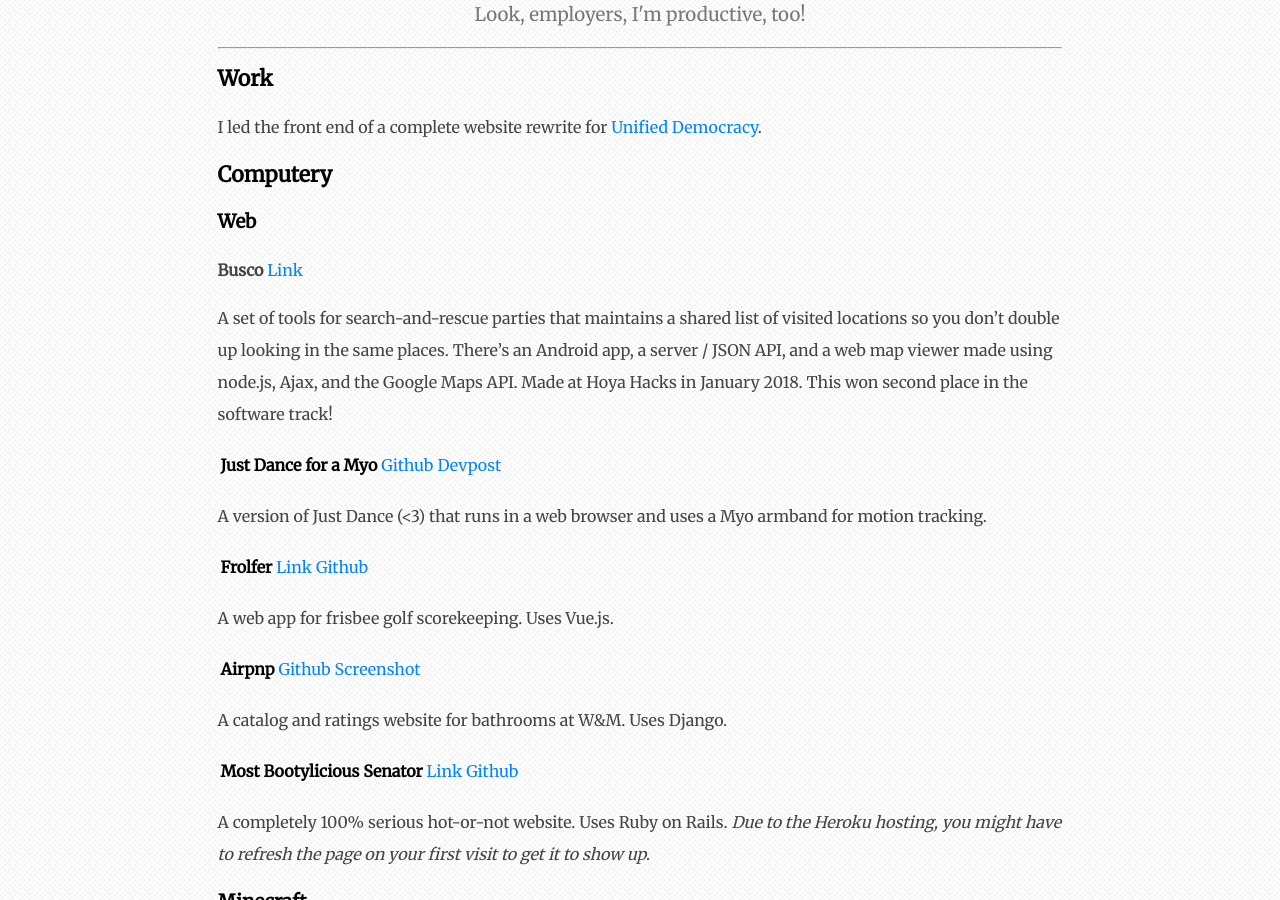
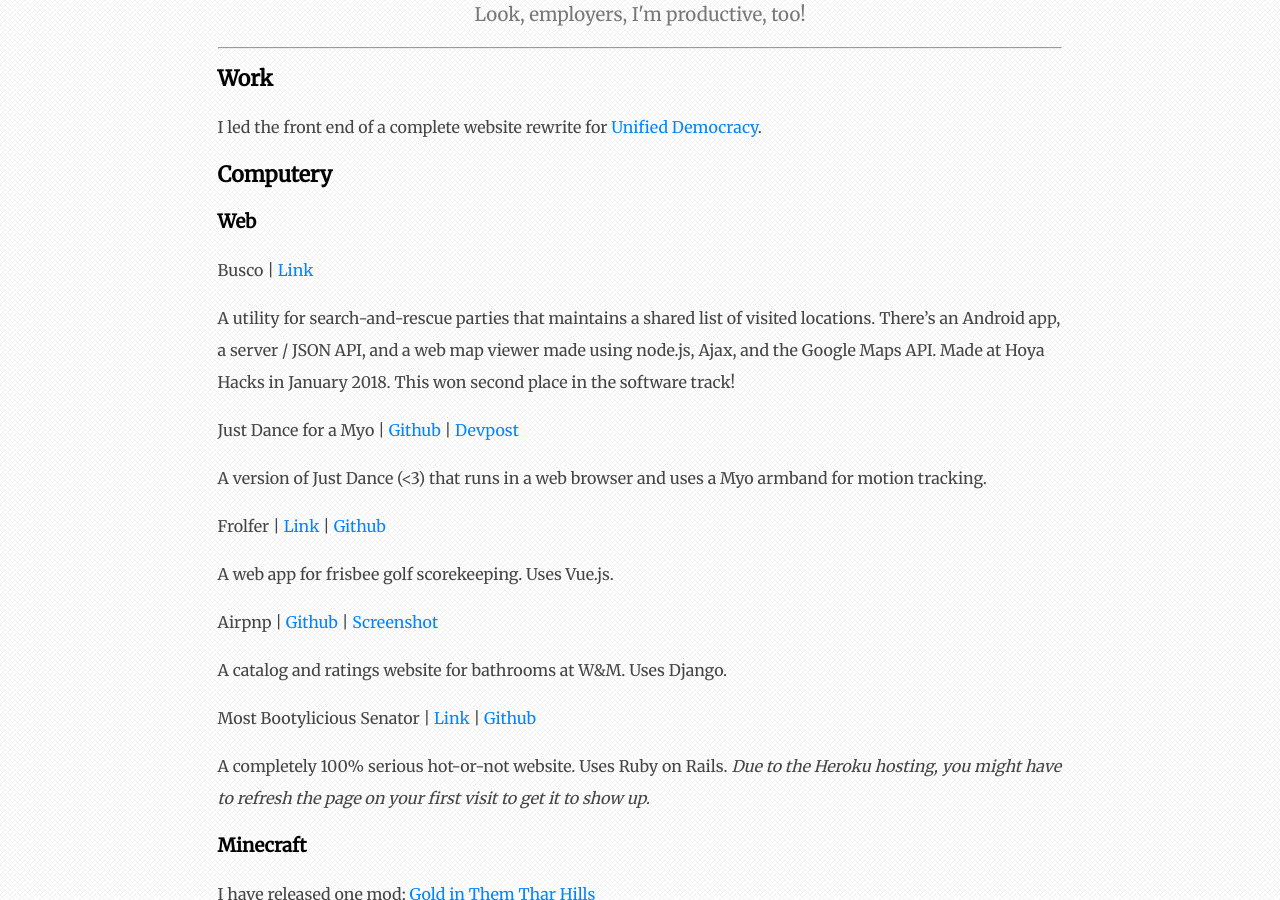
Before and after one commit to theycallmezeal/theycallmezeal.github.io, a Jekyll site: the page built from portfolio.md, in a window 1280 px wide and 900 px high, scrolled down 250 px. Built offline with Jekyll 4.4.1, drawn with Linux system fonts in a browser that asks for light colours.

Commit message:
Escape pipe characters and diddle with formatting

```diff
--- a/portfolio.md
+++ b/portfolio.md
@@ -11,23 +11,23 @@
 
 ## Web
 
-**Busco** [Link](https://github.com/theycallmezeal/busco)
+Busco \| [Link](https://github.com/theycallmezeal/busco)
 
-A set of tools for search-and-rescue parties that maintains a shared list of visited locations so you don't double up looking in the same places. There's an Android app, a server / JSON API, and a web map viewer made using node.js, Ajax, and the Google Maps API. Made at Hoya Hacks in January 2018. This won second place in the software track!
+A utility for search-and-rescue parties that maintains a shared list of visited locations. There's an Android app, a server / JSON API, and a web map viewer made using node.js, Ajax, and the Google Maps API. Made at Hoya Hacks in January 2018. This won second place in the software track!
 
-**Just Dance for a Myo** | [Github](https://github.com/theycallmezeal/just-dance-for-a-myo) | [Devpost](https://devpost.com/software/just-dance-on-a-myo)
+Just Dance for a Myo \| [Github](https://github.com/theycallmezeal/just-dance-for-a-myo) \| [Devpost](https://devpost.com/software/just-dance-on-a-myo)
 
 A version of Just Dance (<3) that runs in a web browser and uses a Myo armband for motion tracking.
 
-**Frolfer** | [Link](http://jackbowden.me/frolfer/) | [Github](https://github.com/jackbowden/frolfer)
+Frolfer \| [Link](http://jackbowden.me/frolfer/) \| [Github](https://github.com/jackbowden/frolfer)
 
 A web app for frisbee golf scorekeeping. Uses Vue.js.
 
-**Airpnp** | [Github](https://github.com/theycallmezeal/airpnp) | [Screenshot](images/airpnp.png)
+Airpnp \| [Github](https://github.com/theycallmezeal/airpnp) \| [Screenshot](images/airpnp.png)
 
 A catalog and ratings website for bathrooms at W&M. Uses Django.
 
-**Most Bootylicious Senator** [Link](https://most-bootylicious-senator.herokuapp.com) | [Github](https://github.com/theycallmezeal/Most-Bootylicious-Senator)
+Most Bootylicious Senator \| [Link](https://most-bootylicious-senator.herokuapp.com) \| [Github](https://github.com/theycallmezeal/Most-Bootylicious-Senator)
 
 A completely 100% serious hot-or-not website. Uses Ruby on Rails. *Due to the Heroku hosting, you might have to refresh the page on your first visit to get it to show up.*
 
@@ -49,10 +49,10 @@
 
 # Writing
 
-**[Rejected tjTODAY](http://twitter.com/rejectedtjTODAY)**
+[Rejected tjTODAY](http://twitter.com/rejectedtjTODAY)
 
 A parody Twitter account lambasting my thankfully-former high school. I created this and still run it with the help of some successors.
 
-**[Over8d](http://over8d.wordpress.com)**
+[Over8d](http://over8d.wordpress.com)
 
 A blog I wrote in middle school, which was probably when I peaked.
```
